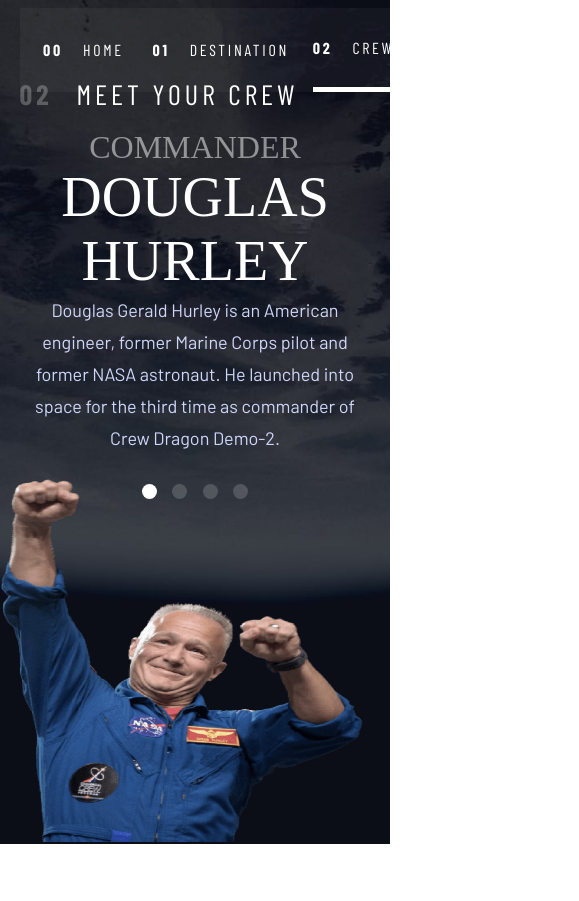
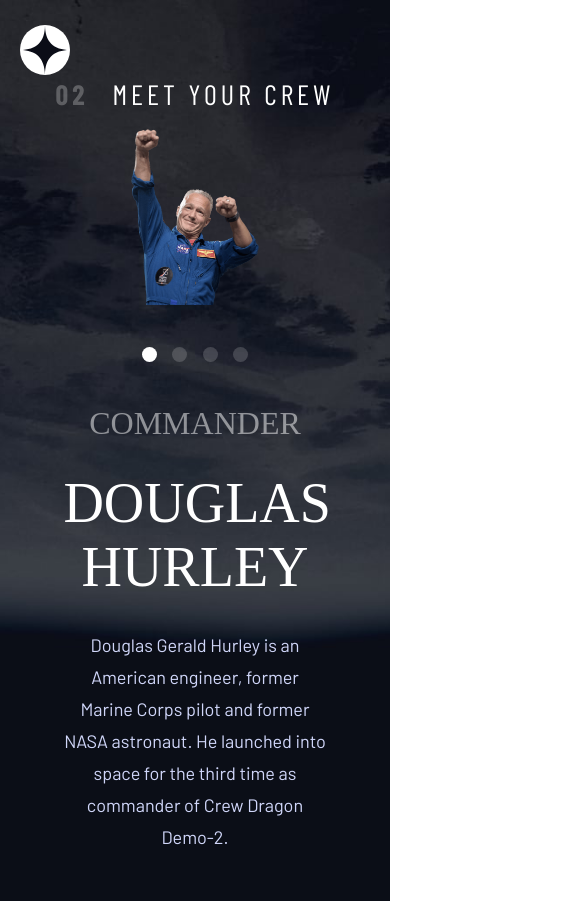
Before and after one commit to jyunakaike/Space-tourism-multi-page-website, a Next.js app: page /crew in a window 390 px wide. Shown: the whole page, 579 px wide, since content can reach past the window. Before the commit the page ends 844 px from the top, so only its background shows below. Built offline with nearby package versions, Linux system fonts and the light colour scheme; a web font is replaced by a local one.

Commit message:
feat: mobile responsive

```diff
--- a/src/components/Crew/crew.module.css
+++ b/src/components/Crew/crew.module.css
@@ -1,6 +1,6 @@
-.crew-container{
+.crew-container {
     width: 100vw;
-    height:auto;
+    height: auto;
     min-height: 100vh;
     background-image: url("../../assets/crew/background-crew-desktop.jpg");
     background-size: cover;
@@ -10,17 +10,21 @@
     display: flex;
     flex-direction: column;
 }
-.crew-wrapper{
+
+.crew-wrapper {
     margin: 15% 10% 0 10%;
     /* background-color: red ; */
-    width: 30%;
-    height: auto;
+    width: 80%;
+    height: 100%;
 }
-.crew-title{
-    display:flex;
-    margin: 0% 0% 15% 0%;
+
+/*  */
+.crew-title {
+    display: flex;
+    margin: 0% 0% 5% 0%;
 }
-.crew-title h3{
+
+.crew-title h3 {
     font-family: 'Barlow Condensed', sans-serif;
     font-weight: 700;
     font-size: 2.8rem;
@@ -30,7 +34,7 @@
     letter-spacing: 0.4rem;
 }
 
-.crew-title h2{
+.crew-title h2 {
     font-family: 'Barlow Condensed', sans-serif;
     font-weight: 400;
     font-size: 2.8rem;
@@ -38,32 +42,41 @@
     letter-spacing: 0.4rem;
 }
 
-.crew-detail{
-    margin: 0% 0% 10% 0%;
+/*  */
+
+.crew-detail {
+    margin: 0% 0% 5% 0%;
+    width: 50%
 }
 
-.crew-detail h3{
+.crew-detail-wrapper {
+    /* background-color: aqua; */
+    height: 50%;
+}
+
+.crew-detail h3 {
     font-family: 'Bellefair', serif;
     font-weight: 400;
     font-size: 3.2rem;
-    line-height:3.6rem;
+    line-height: 3.6rem;
     color: white;
     opacity: 0.5;
 }
-.crew-detail h1{
+
+.crew-detail h1 {
     font-family: 'Bellefair', serif;
     font-weight: 400;
     font-size: 5.6rem;
     line-height: 6.418rem;
-
 }
 
-.crew-detail p{
+.crew-detail p {
     line-height: 3.2rem;
     color: #D0D6F9;
     /* margin-bottom: 20%; */
 }
-.crew-buttons{
+
+.crew-buttons {
     /* background-color: red; */
     /* width: 50%; */
     width: 30%;
@@ -73,7 +86,8 @@
     justify-content: space-between;
     align-items: center;
 }
-.crew-buttons-span{
+
+.crew-buttons-span {
     width: 1.5rem;
     height: 1.5rem;
     background-color: white;
@@ -83,7 +97,8 @@
     /* color:red; */
     cursor: pointer;
 }
-.crew-buttons-span-active{
+
+.crew-buttons-span-active {
     width: 1.5rem;
     height: 1.5rem;
     background-color: white;
@@ -95,23 +110,28 @@
 
 }
 
-.crew-buttons-span:hover{
+.crew-buttons-span:hover {
     opacity: 0.5;
 
 }
 
-.crew-image{
-    /* background-color: red; */
-    position:absolute;
-    right: 7%;
-    bottom: 0;
+.crew-image-mobile {
+    display: none;
+}
+
+.crew-image-desk {
+    position: absolute;
+    bottom: 0%;
+    right: 0%;
+    width: 40%;
+    display:grid;
 }
 
 
 @media (max-width:820px) {
-    .crew-container{
+    .crew-container {
         width: 100vw;
-        height:auto;
+        height: auto;
         min-height: 100vh;
         background-image: url("../../assets/crew/background-crew-tablet.jpg");
         background-size: cover;
@@ -121,24 +141,28 @@
         display: flex;
         flex-direction: column;
     }
-    .crew-wrapper{
-        margin: 20% 5% 5% 5%;
-        /* background-color: red ; */
+
+    .crew-wrapper {
+        margin: 20% 5% 0% 5%;
         width: 90%;
-        height: auto;
+        /* background-color:red; */
     }
-    .crew-title{
-        display:flex;
+
+    .crew-title {
+        display: flex;
         margin: 0% 0% 5% 0%;
     }
 
-    .crew-detail{
+    .crew-detail {
         text-align: center;
-        margin: 0% 0% 5% 0%;
+        /* margin: 0% 5% 5% 5%; */
+        margin: 0% auto 5% auto;
+        width:75%;
+        /* background-color: blue; */
     }
 
-    .crew-buttons{
-        margin: 0 auto;
+    .crew-buttons {
+        margin: 0 auto 5% auto;
         /* background-color: blue; */
         /* width: 50%; */
         width: 30%;
@@ -149,8 +173,47 @@
         align-items: center;
     }
 
+    .crew-image-desk {
+        display: none
+    }
 
+    .crew-image-mobile {
+        display: grid;
+        margin: 0 auto;
+        width: 50%;
+        /* position: absolute;
+        bottom : 0;
+        left: 25%; */
+    }
+}
 
+@media (max-width: 621px) {
+    .crew-title {
+        display: flex;
+        justify-content: center;
+    }
 
+    .crew-detail-wrapper {
+        display: flex;
+        flex-direction: column-reverse;
+        align-items: center;
+    }
 
+    .crew-image-mobile {
+        /* background-color: red; */
+        width: 50%;
+        position: static;
+        margin-bottom: 3rem;
+    }
+
+    .crew-buttons {
+        margin-bottom: 3rem;
+    }
+
+    /* h1, p */
+    .crew-detail h1,
+    .crew-detail p,
+    .crew-detail h3 {
+        margin-bottom: 3rem;
+    }
 }
--- a/src/components/Crew/index.js
+++ b/src/components/Crew/index.js
@@ -40,18 +40,23 @@
                     <h3>02</h3>
                     <h2>MEET YOUR CREW</h2>
                 </div>
+
+                <div className={styles['crew-detail-wrapper']}>
                     {
                         (loading == false)
-                        ? <div className={styles['crew-detail']} >
+                            ?
+                            <div className={styles['crew-detail']} >
                                 <h3>{crew.role.toUpperCase()}</h3>
                                 <h1>{crew.name.toUpperCase()}</h1>
                                 <p>{crew.bio}</p>
                             </div>
-                        : <div>loading... </div>
+                            :
+                            <div>loading... </div>
                     }
 
                     {
-                    (loading != true)?
+                        (loading == false)
+                            ?
                             <div className={styles['crew-buttons']} >
                                 <span onClick={() => handleSpanButton(0)} className={(crew.name === "Douglas Hurley") ? styles['crew-buttons-span-active'] : styles['crew-buttons-span']} />
                                 <span onClick={() => handleSpanButton(1)} className={(crew.name === "Mark Shuttleworth") ? styles['crew-buttons-span-active'] : styles['crew-buttons-span']} />
@@ -61,18 +66,27 @@
                             :
                             <div>Loading...</div>
                     }
-
-            </div>
-            <div className={styles['crew-image']} >
+                    <div className={styles['crew-image-mobile']} >
                         {
                             (loading == false)
                                 ?
-                        < Image src={crew.images.png} width={500} height={500} alt={`Images of ${crew.name}`} />
+                                < Image src={crew.images.png} layout="responsive" objectFit="contain" width={500} height={500} alt={`Images of ${crew.name}`} />
                                 :
                                 <div>loading...</div>
                         }
+                    </div>
+                </div>
+            </div>
+            <div className={styles['crew-image-desk']} >
+                {
+                    (loading == false)
+                        ?
+                        < Image src={crew.images.png}  width={500} height={500} alt={`Images of ${crew.name}`} />
+                        :
+                        <div>loading...</div>
+                }
+            </div>
 
-            </div>
-        </section>
+        </section >
     )
 }
--- a/src/components/Layout/Layout.module.css
+++ b/src/components/Layout/Layout.module.css
@@ -90,3 +90,9 @@
             align-items: center;
     }
 }
+
+@media (max-width: 621px) {
+    .header-menu-container{
+        display: none;
+    }
+}
```
Also changed, not shown: src/components/Destination/destination.module.css (+16 -0 lines). Lines whose indentation alone changed are shown as unchanged.
